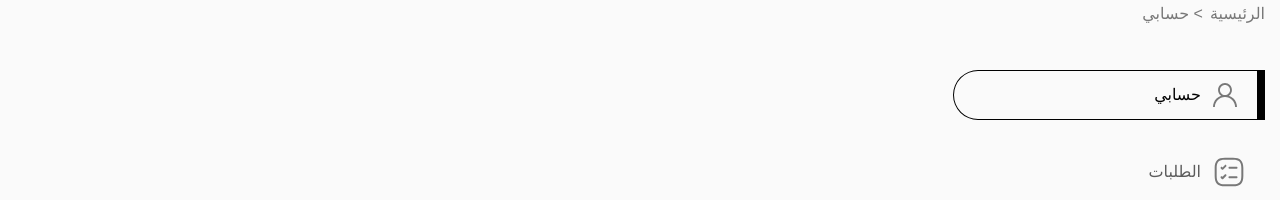
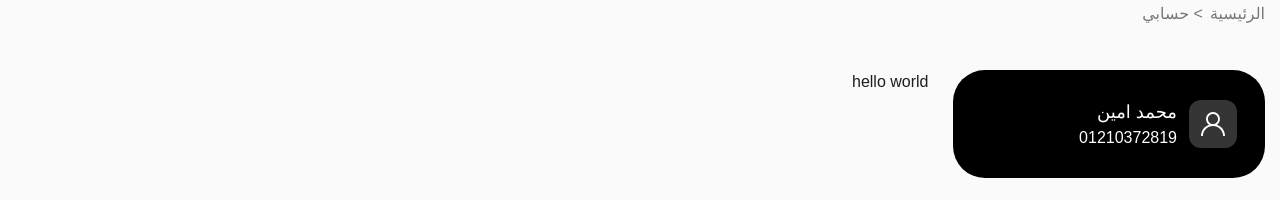
Before and after one commit to AhmedAbozaid9/musc_deploy, a Next.js app: page /account in a window 1280 px wide. Shown: the part 188-388 px from the top of the page. Built offline with nearby package versions, Linux system fonts and the light colour scheme; no server answers; a web font is replaced by a local one.

Commit message:
adds name to sidebar

```diff
--- /dev/null
+++ b/components/Icons/account/User.tsx
@@ -0,0 +1,27 @@
+import React from "react";
+
+const User = () => {
+  return (
+    <svg
+      width="48"
+      height="48"
+      viewBox="0 0 48 48"
+      fill="none"
+      xmlns="http://www.w3.org/2000/svg"
+    >
+      <rect
+        width="48"
+        height="48"
+        rx="12"
+        transform="matrix(1 0 0 -1 0 48)"
+        fill="#353535"
+      />
+      <path
+        d="M32.4853 27.5147C31.1783 26.2077 29.6226 25.2402 27.9253 24.6545C29.7432 23.4024 30.9375 21.3069 30.9375 18.9375C30.9375 15.1122 27.8253 12 24 12C20.1747 12 17.0625 15.1122 17.0625 18.9375C17.0625 21.3069 18.2568 23.4024 20.0748 24.6545C18.3774 25.2402 16.8218 26.2077 15.5147 27.5147C13.2482 29.7812 12 32.7947 12 36H13.875C13.875 30.417 18.417 25.875 24 25.875C29.583 25.875 34.125 30.417 34.125 36H36C36 32.7947 34.7518 29.7812 32.4853 27.5147ZM24 24C21.2085 24 18.9375 21.729 18.9375 18.9375C18.9375 16.146 21.2085 13.875 24 13.875C26.7915 13.875 29.0625 16.146 29.0625 18.9375C29.0625 21.729 26.7915 24 24 24Z"
+        fill="white"
+      />
+    </svg>
+  );
+};
+
+export default User;
--- a/components/pages/account/AccountLayout.tsx
+++ b/components/pages/account/AccountLayout.tsx
@@ -5,6 +5,7 @@ import Favorites from "@/components/Icons/account/Favorites";
 import MyAccount from "@/components/Icons/account/MyAccount";
 import Orders from "@/components/Icons/account/Orders";
 import Settings from "@/components/Icons/account/Settings";
+import User from "@/components/Icons/account/User";
 import React, { ReactNode } from "react";
 
 const sidebarContent = [
@@ -24,8 +25,15 @@ const AccountLayout = ({ children, slug, setSlug }: LayoutProps) => {
   return (
     <div className="container">
       <Brudcambs name="حسابي " />
-
+      <div className="flex max-sm:flex-col gap-6">
         <div className="flex flex-col gap-6 lg:w-1/4">
+          <div className="flex items-center gap-3 bg-black text-white p-7 rounded-[32px]">
+            <User />
+            <div>
+              <p className="text-lg">محمد امين</p>
+              <p>01210372819</p>
+            </div>
+          </div>
           {sidebarContent.map((item) => (
             <button
               onClick={() => setSlug(item.slug)}
@@ -43,6 +51,7 @@ const AccountLayout = ({ children, slug, setSlug }: LayoutProps) => {
         </div>
         <div>{children}</div>
       </div>
+    </div>
   );
 };
 
```
Lines whose indentation alone changed are shown as unchanged.
